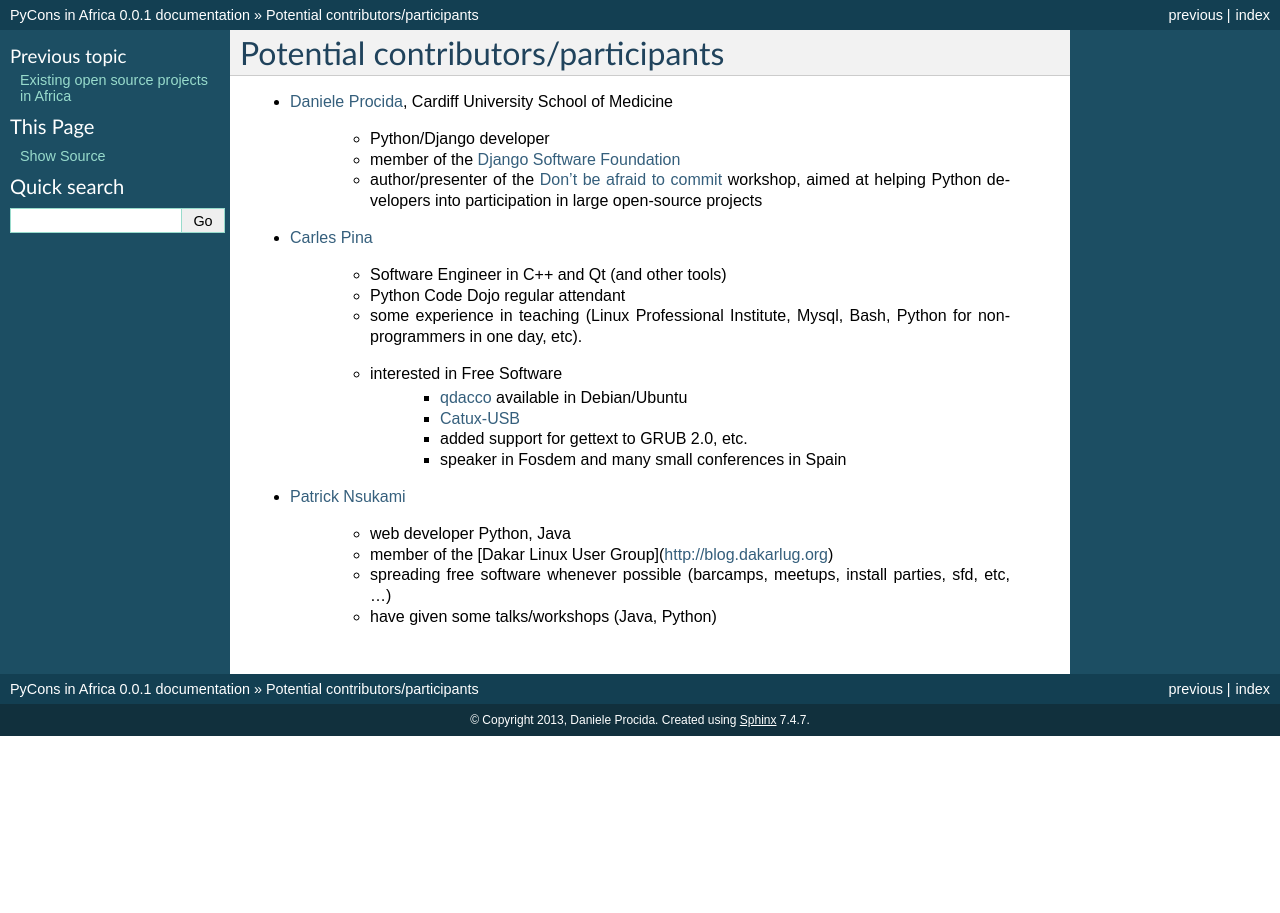
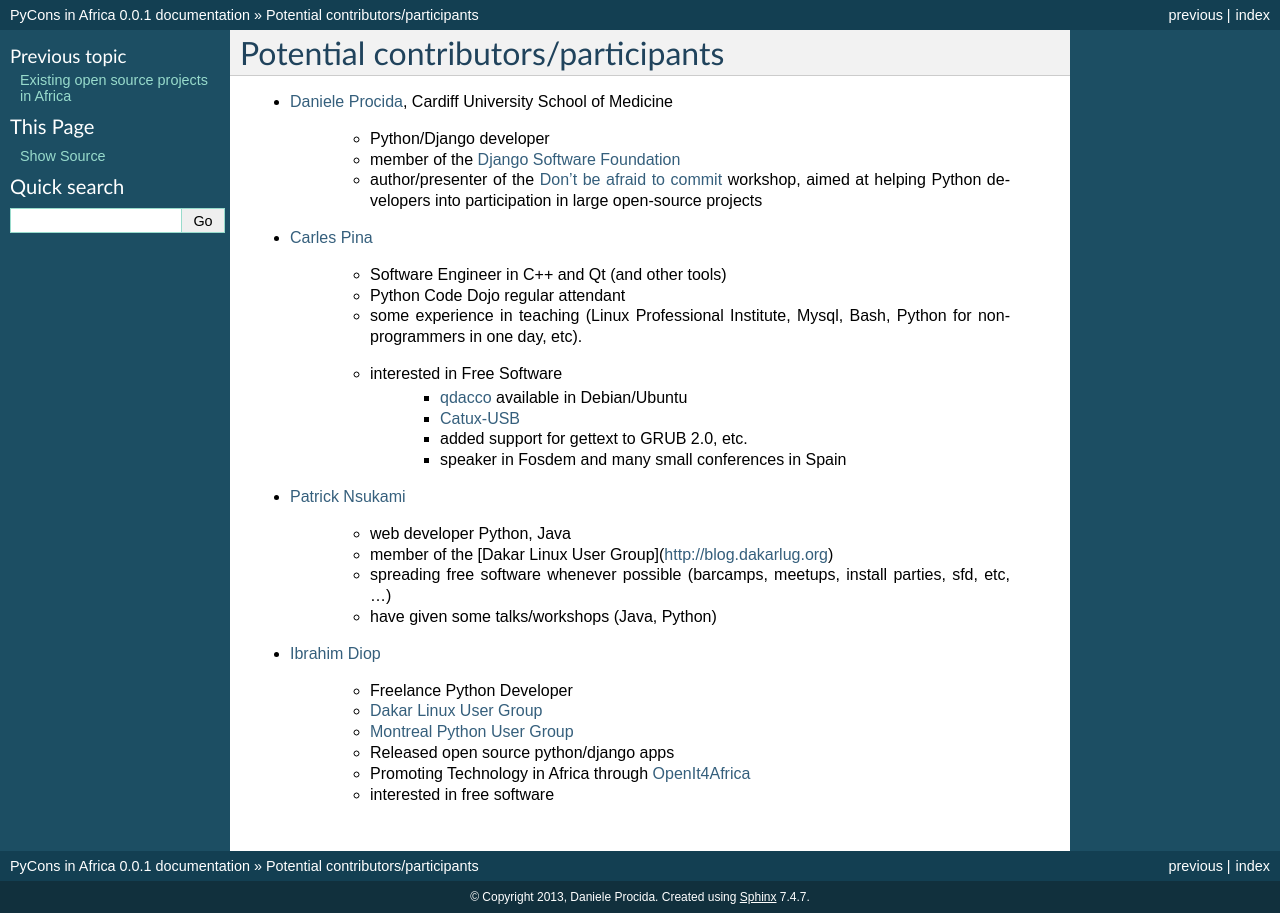
Before and after one commit to evildmp/pycons-in-africa, a Sphinx documentation site: the page built from docs/collaborators.rst, in a window 1280 px wide. Built offline with Sphinx 7.4.7, drawn with Linux system fonts in a browser that asks for light colours.

Commit message:
Update collaborators.rst

```diff
--- a/docs/collaborators.rst
+++ b/docs/collaborators.rst
@@ -40,3 +40,17 @@
     * spreading free software whenever possible (barcamps, meetups, install
       parties, sfd, etc, ...)
     * have given some talks/workshops (Java, Python)
+
+.. _ibrahim_diop:
+
+* `Ibrahim Diop <http://ibrahim.zinaria.com>`_
+
+    * Freelance Python Developer
+    * `Dakar Linux User Group
+      <http://blog.dakarlug.org/>`_
+    * `Montreal Python User Group
+      <http://montrealpython.org/>`_
+    * Released open source python/django apps
+    * Promoting Technology in Africa through `OpenIt4Africa
+      <http://www.openit4africa.org>`_
+    * interested in free software
```
